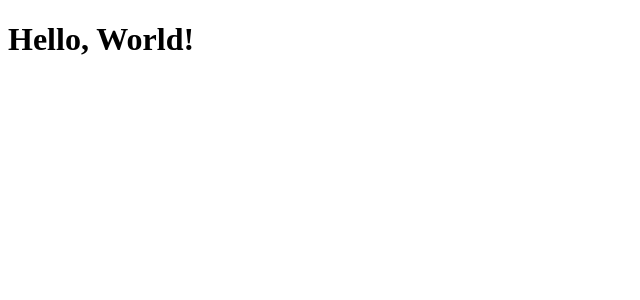
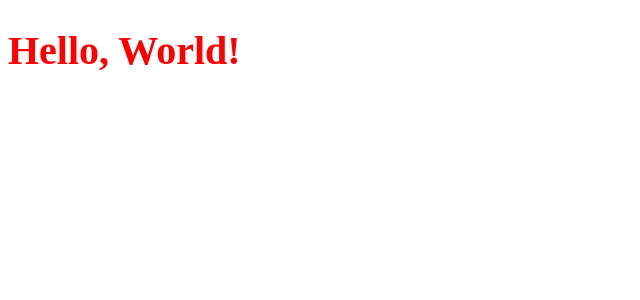
Before and after one commit to Quak1/platzi-conf-merch, a React app: page / in a window 1280 px wide. Shown: the top 300 px of the page, without its empty margins (0-640 px from the left). Built offline with nearby package versions, Linux system fonts and the light colour scheme.

Commit message:
Added styles with Sass

```diff
--- a/package.json
+++ b/package.json
@@ -19,8 +19,12 @@
 		"@babel/preset-env": "^7.14.7",
 		"@babel/preset-react": "^7.14.5",
 		"babel-loader": "^8.2.2",
+		"css-loader": "^5.2.6",
 		"html-loader": "^2.1.2",
 		"html-webpack-plugin": "^5.3.2",
+		"mini-css-extract-plugin": "^2.1.0",
+		"sass": "^1.35.2",
+		"sass-loader": "^12.1.0",
 		"webpack": "^5.43.0",
 		"webpack-cli": "^4.7.2",
 		"webpack-dev-server": "^3.11.2"
--- a/src/components/App.jsx
+++ b/src/components/App.jsx
@@ -1,4 +1,5 @@
 import React from "react";
+import "../styles/components/App.scss";
 
 const App = () => {
 	return <h1>Hello, World!</h1>;
--- /dev/null
+++ b/src/styles/components/App.scss
@@ -0,0 +1,6 @@
+$main-color: red;
+
+h1 {
+	font-size: 40px;
+	color: $main-color;
+}
--- a/webpack.config.js
+++ b/webpack.config.js
@@ -1,5 +1,6 @@
 const path = require("path");
 const HtmlWebpackPlugin = require("html-webpack-plugin");
+const MiniCssExtractPlugin = require("mini-css-extract-plugin");
 
 module.exports = {
 	entry: "./src/index.js",
@@ -27,12 +28,23 @@ module.exports = {
 					},
 				],
 			},
+			{
+				test: /\.(s*)css$/,
+				use: [
+					{ loader: MiniCssExtractPlugin.loader },
+					"css-loader",
+					"sass-loader",
+				],
+			},
 		],
 	},
 	plugins: [
 		new HtmlWebpackPlugin({
 			template: "./public/index.html",
 			filename: "./index.html",
+		}),
+		new MiniCssExtractPlugin({
+			filename: "assets/[name].css",
 		}),
 	],
 	devServer: {
```
